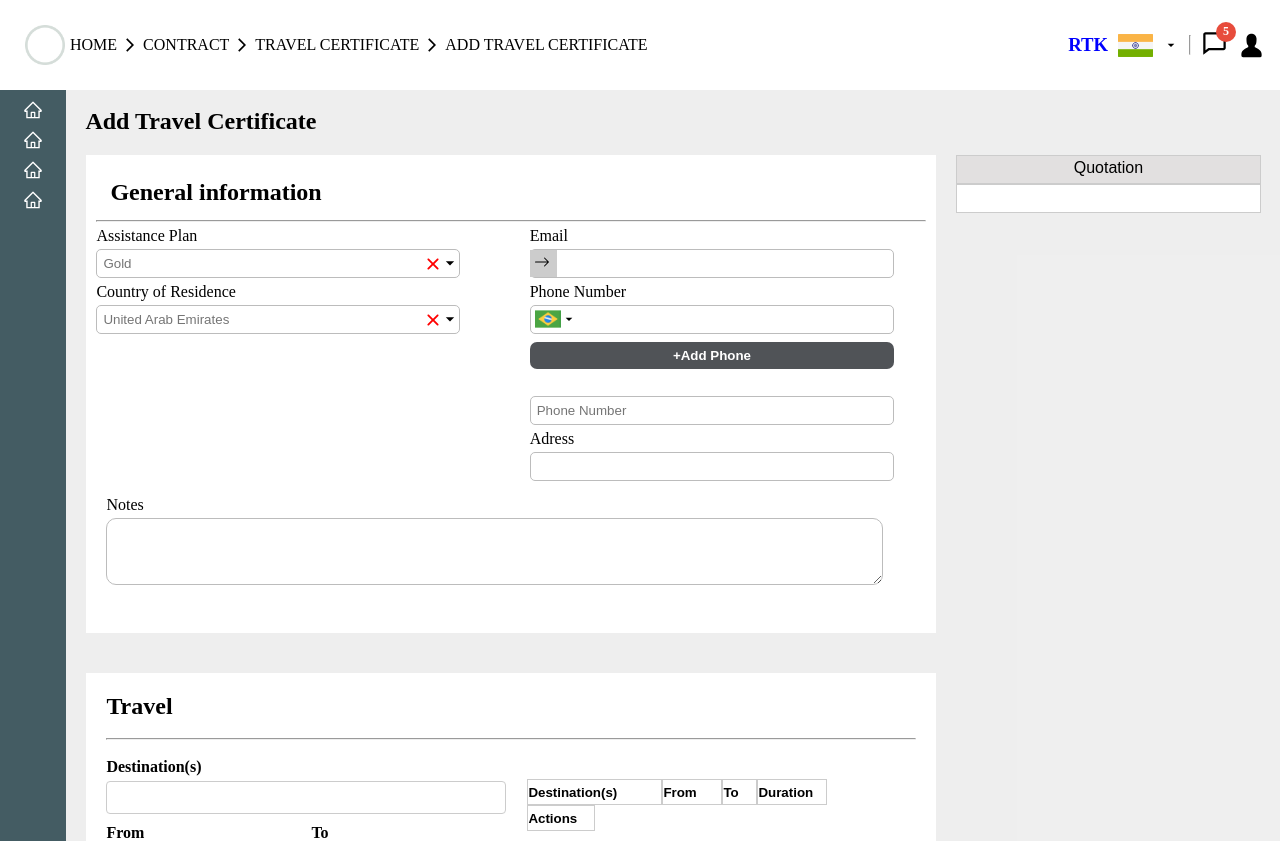
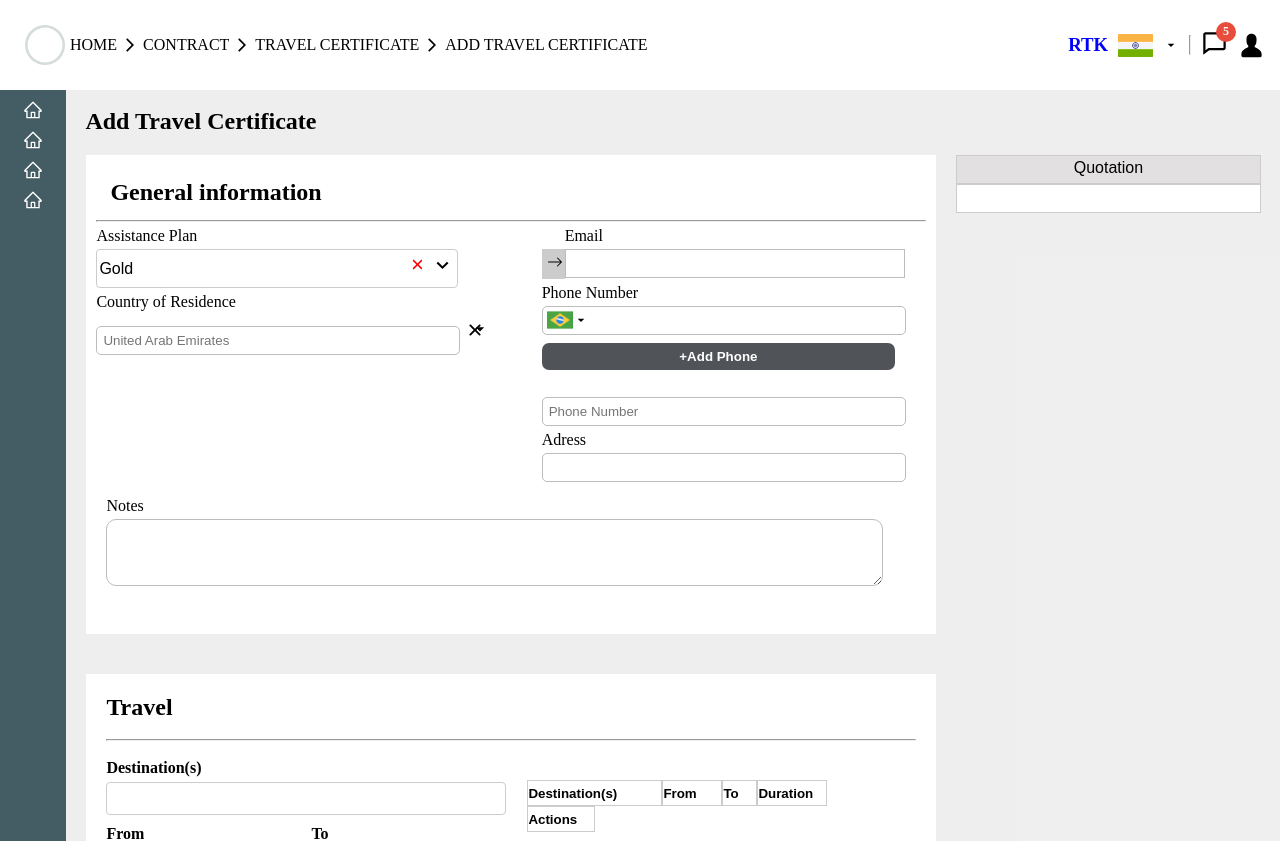
Before and after one commit to athifbinu/Insurance, a React (Create React App) app: page / in a window 1280 px wide. Shown: the top 841 px of the page. Built offline with nearby package versions, Linux system fonts and the light colour scheme; the HTML template or start-up script is replaced by a standard one.

Commit message:
add some drop

```diff
--- a/src/assets/Data/Country.js
+++ b/src/assets/Data/Country.js
@@ -13,7 +13,7 @@ import icon11 from "../flag.png"
 
 
 
-export const Country=[
+ const Country=[
     {
         id:1,
         name:"india",
@@ -72,3 +72,5 @@ export const Country=[
         Flag:icon11,
     },
 ]
+
+export default Country
--- a/src/assets/Data/Gold.js
+++ b/src/assets/Data/Gold.js
@@ -1,5 +1,5 @@
 
-export const Gold=[
+ const Gold=[
     {
         id:1,
         name:"Gold"
@@ -18,3 +18,5 @@ export const Gold=[
      },
 
 ]
+
+export default Gold
--- /dev/null
+++ b/src/components/FlagDrop/Flag.css
@@ -0,0 +1,56 @@
+/* FlagSelectDropdown.css */
+.flag-select-dropdown {
+    position: relative;
+    width: 250px;
+    font-family: Arial, sans-serif;
+  }
+
+  .input-container {
+    position: relative;
+    display: flex;
+    align-items: center;
+    border: 1px solid #ccc;
+    border-radius: 5px;
+    overflow: hidden;
+  }
+
+  .dropdown-icon {
+    cursor: pointer;
+    padding: 5px;
+  }
+
+  input {
+    border: none;
+    outline: none;
+    padding: 8px;
+    flex: 1;
+  }
+
+  .flag-options {
+    list-style: none;
+    padding: 0;
+    margin: 5px 0;
+    border: 1px solid #ccc;
+    border-top: none;
+    border-radius: 0 0 5px 5px;
+    position: absolute;
+    width: 100%;
+    background-color: #fff;
+    z-index: 1;
+  }
+
+  .flag-option {
+    display: flex;
+    align-items: center;
+    padding: 8px;
+    cursor: pointer;
+  }
+
+  .flag-option img {
+    width: 20px;
+    margin-right: 8px;
+  }
+
+  .selected {
+    background-color: #f0f0f0;
+  }
--- /dev/null
+++ b/src/components/GoldDrop/Gold.css
@@ -0,0 +1,86 @@
+/* CustomDropdown.css */
+.custom-dropdown {
+    width: 362px;
+    font-family: Arial, sans-serif;
+  }
+
+  .dropdown-header {
+    padding: 2px;
+    cursor: pointer;
+    display: flex;
+    justify-content: space-between;
+    align-items: center;
+    background-color: #fff;
+    border: 1px solid #ccc;
+    border-radius: 4px;
+  }
+
+  .text-gray-700 {
+    color: #777;
+  }
+
+  .chevron-icon {
+    transition: transform 0.3s;
+  }
+
+  .rotate-180 {
+    transform: rotate(180deg);
+  }
+
+  .options-list {
+    list-style: none;
+    margin: 0;
+    padding: 0;
+    border: 1px solid #ccc;
+    border-top: none;
+    background-color: #fff;
+    border-radius: 0 0 4px 4px;
+    box-shadow: 0px 2px 4px rgba(0, 0, 0, 0.1);
+    overflow-y: auto;
+  }
+
+  .max-height {
+    max-height: 240px;
+    transition: max-height 0.3s ease-in-out;
+  }
+
+  .search-input {
+    display: flex;
+    align-items: center;
+    padding: 8px;
+    background-color: #fff;
+  }
+
+  .search-icon {
+    color: #777;
+    margin-right: 8px;
+  }
+
+  .input {
+    border: none;
+    outline: none;
+    flex: 1;
+  }
+
+  .option {
+    padding: 8px;
+    cursor: pointer;
+    transition: background-color 0.2s;
+  }
+
+  .option:hover {
+    background-color: #f0f0f0;
+  }
+
+  .selected {
+    background-color: #007bff;
+    color: #fff;
+  }
+
+  /* .visible {
+    display: block;
+  }
+
+  .hidden {
+    display: none;
+  } */
--- /dev/null
+++ b/src/components/GoldDrop/Gold.jsx
@@ -0,0 +1,79 @@
+import React, { useState } from "react";
+
+import goldData from "../../assets/Data/Gold";
+
+import { BiChevronDown } from "react-icons/bi";
+import { AiOutlineSearch } from "react-icons/ai";
+import { IoIosClose } from "react-icons/io";
+import "./Gold.css";
+
+const Gold = () => {
+
+  const [selected, setSelected] = useState("");
+  const [inputValue, setInputValue] = useState("");
+
+  const handleSelect = (countryName) => {
+    setSelected(countryName);
+    setInputValue("");
+  };
+
+
+  const [isOpen,setIsopen]=useState(false)
+
+  const GoldDropDown=()=>{
+    setIsopen(!isOpen)
+  }
+
+  return (
+    <div className="custom-dropdown">
+      <div className="dropdown-header" onClick={GoldDropDown}>
+        {selected
+          ? selected.length > 25
+            ? selected.substring(0, 25) + "..."
+            : selected
+          : "Gold"}
+        <div>
+          <IoIosClose style={{ color: "red" }} size={25} />
+          <BiChevronDown size={25}/>
+        </div>
+      </div>
+
+
+
+    {isOpen &&(
+      <ul className="options-list" style={{position:"absolute"}}>
+        <div className="search-input">
+          <input
+            type="text"
+            value={inputValue}
+            onChange={(e) => setInputValue(e.target.value.toLowerCase())}
+            className="input"
+          />
+        </div>
+
+        {goldData.map((country) => (
+          <li
+            key={country.name}
+            className={`option ${
+              country.name.toLowerCase() === selected.toLowerCase()
+                ? "selected"
+                : ""
+            } ${
+              country.name.toLowerCase().startsWith(inputValue)
+                ? "visible"
+                : "hidden"
+            }`}
+            onClick={() => handleSelect(country.name)}
+          >
+            {country.name}
+          </li>
+        ))}
+      </ul>
+    )
+    }
+
+    </div>
+  );
+};
+
+export default Gold;
--- a/src/components/Home/Home.css
+++ b/src/components/Home/Home.css
@@ -54,14 +54,21 @@
 .left{
     position: relative;
 }
-.close{
-    position: absolute;
-    margin-left: -42px;
-    color: red;
-}
+
 .right-em{
   position: relative;
 }
+
+.email input{
+  width: 141%;
+  border-radius: 0;
+  font-weight: bold;
+  color: #000;
+}
+.email input::placeholder{
+  color: black;
+}
+
 
 
 
--- a/src/components/Home/Home.jsx
+++ b/src/components/Home/Home.jsx
@@ -4,14 +4,28 @@ import { AiFillQuestionCircle } from "react-icons/ai";
 import { IoIosClose } from "react-icons/io";
 import { MdArrowDropDown } from "react-icons/md";
 import { BsArrowRight } from "react-icons/bs";
-import Brazil from "../../assets/brazil.png"
+import Brazil from "../../assets/brazil.png";
+
+import Gold from "../GoldDrop/Gold";
 
 const Home = () => {
+  const [showAdvancedText, setShowAdvancedText] = useState(false);
+  const [inputValue, setInputValue] = useState("");
 
-  const [open,setOpen]=useState(false)
+  const handleIconClick = () => {
+    setShowAdvancedText(true);
+  };
+
+  const handleInputChange = (e) => {
+    setInputValue(e.target.value);
+  };
+
+
   return (
     <div className="home-section">
-      <h2 style={{marginLeft:"19px",marginTop:"18px"}}>Add Travel Certificate</h2>
+      <h2 style={{ marginLeft: "19px", marginTop: "18px" }}>
+        Add Travel Certificate
+      </h2>
 
       <div className="flex">
         <div className="generel">
@@ -20,22 +34,14 @@ const Home = () => {
             <hr />
             <div className="flex">
               <div className="left">
+
+
                 <div>
                   <label>Assistance Plan</label>
-                <input type="text" placeholder="Gold" />
+                    <Gold/>
+                </div>
 
-                <span>
-                  <IoIosClose size={30} className="close" />
-                  <MdArrowDropDown
-                    size={20}
-                    style={{
-                      position: "absolute",
-                      marginLeft: "-20px",
-                      marginTop: "4px",
-                    }}
-                  />
-                </span>
-              </div>
+
 
                 <div>
                   <label>Country of Residence</label>
@@ -56,35 +62,47 @@ const Home = () => {
               </div>
 
               <div className="right">
-              <div>
-                <span
+                <div className="email flex">
+                  <div
                     style={{
-                    width: "27px",
-                    height: "27px",
+                      height: "30px",
+                      width: "23px",
+                      marginTop: "27px",
                       backgroundColor: "#ccc",
-                    position: "absolute",
-                    marginTop: "28px",
                     }}
+                    onClick={handleIconClick}
                   >
-                  <BsArrowRight style={{ padding: "4px" }} />
-                </span>
-                <label>Email</label>
-                <input type="text" />
+                    <BsArrowRight style={{ padding: "5px" }} />
                   </div>
 
-
-
-
+                  <div>
+                    <label>Email</label>
+                    <input
+                      type="text"
+                      value={showAdvancedText ? "experiehnes@travellerschoice.ae" : inputValue}
+                      onChange={handleInputChange}
+                    />
+                  </div>
+                </div>
 
                  <div>
                   <label>Phone Number</label>
                   <input type="text" />
 
-                <span className="flex" style={{alignItems:"center",marginTop:"-28px",marginLeft:"5px"}}>
-                   <img style={{width:"26px",}} src={Brazil} alt="" />
-                    <MdArrowDropDown/>
+                  <span
+                    className="flex"
+                    style={{
+                      alignItems: "center",
+                      marginTop: "-28px",
+                      marginLeft: "5px",
+                    }}
+                  >
+                    <img style={{ width: "26px" }} src={Brazil} alt="" />
+                    <MdArrowDropDown />
                   </span>
                 </div>
+
+
 
                 <button>+Add Phone</button>
                 <br />
@@ -96,7 +114,6 @@ const Home = () => {
                   <input type="text" />
                 </div>
               </div>
-
             </div>
 
             <div className="note">
@@ -106,29 +123,28 @@ const Home = () => {
           </div>
         </div>
 
-
         <div className="quotation-section">
           <div className="box-1">
             <p>Quotation</p>
           </div>
           <div className="box-2"></div>
         </div>
-
       </div>
 
-
       <div className="travel-section">
-
         <div className="travel-form">
           <h2>Travel</h2>
           <br />
           <hr />
-          <div className="flex" style={{marginTop:"18px"}}>
-
+          <div className="flex" style={{ marginTop: "18px" }}>
             <div className="travel-right">
               <div>
                 <label htmlFor="destination">Destination(s)</label>
-              <input type="text" id="destination" style={{ width: "382px" }} />
+                <input
+                  type="text"
+                  id="destination"
+                  style={{ width: "382px" }}
+                />
               </div>
 
               <div className="flex" style={{ gap: "10px" }}>
@@ -160,22 +176,21 @@ const Home = () => {
               </div>
             </div>
           </div>
-
-
         </div>
       </div>
 
       <div className="beneficiry-section">
         <div className="beni-form">
-
-
           <h2>Benificiary</h2>
           <br />
           <hr />
-          <div style={{marginTop:"14px",lineHeight:"30px"}}>
-           <div style={{lineHeight:"38px"}}>
+          <div style={{ marginTop: "14px", lineHeight: "30px" }}>
+            <div style={{ lineHeight: "38px" }}>
               <div className="check-sections flex">
-            <div className="flex" style={{ alignItems: "center", gap: "2px" }}>
+                <div
+                  className="flex"
+                  style={{ alignItems: "center", gap: "2px" }}
+                >
                   <label className="dot-checkbox">
                     <input type="checkbox" />
                     <span className="dot"></span>
@@ -183,7 +198,10 @@ const Home = () => {
                   <p>Single</p>
                   <AiFillQuestionCircle />
                 </div>
-            <div className="flex" style={{ alignItems: "center", gap: "2px" }}>
+                <div
+                  className="flex"
+                  style={{ alignItems: "center", gap: "2px" }}
+                >
                   <label className="dot-checkbox">
                     <input type="checkbox" />
                     <span className="dot"></span>
@@ -198,14 +216,24 @@ const Home = () => {
               </div>
 
               <div className="check-sections flex">
-            <div className="flex"style={{ alignItems: "center", gap: "2px" }} >
+                <div
+                  className="flex"
+                  style={{ alignItems: "center", gap: "2px" }}
+                >
                   <label className="dot-checkbox">
                     <input type="checkbox" />
                     <span className="dot"></span>
                   </label>
                   <p>Male</p>
                 </div>
-            <div className="flex" style={{ alignItems: "center", gap: "2px",marginLeft:"24px" }}>
+                <div
+                  className="flex"
+                  style={{
+                    alignItems: "center",
+                    gap: "2px",
+                    marginLeft: "24px",
+                  }}
+                >
                   <label className="dot-checkbox">
                     <input type="checkbox" />
                     <span className="dot"></span>
@@ -246,11 +274,7 @@ const Home = () => {
             <div className="back-btn">
               <button>Back</button>
             </div>
-
           </div>
-
-
-
         </div>
       </div>
     </div>
```
Also changed, not shown: src/components/FlagDrop/Flag.jsx (added, +51 -0 lines). Lines whose indentation alone changed are shown as unchanged.
